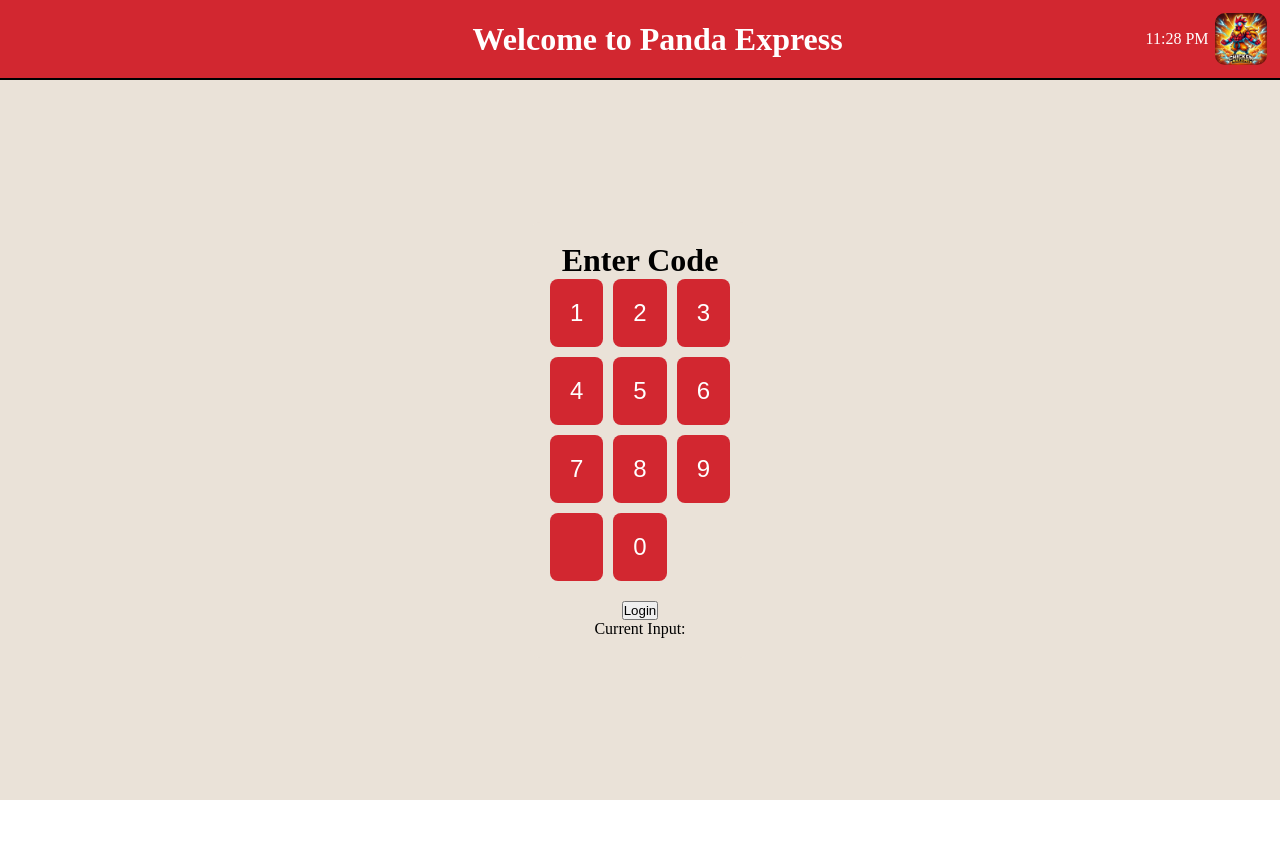
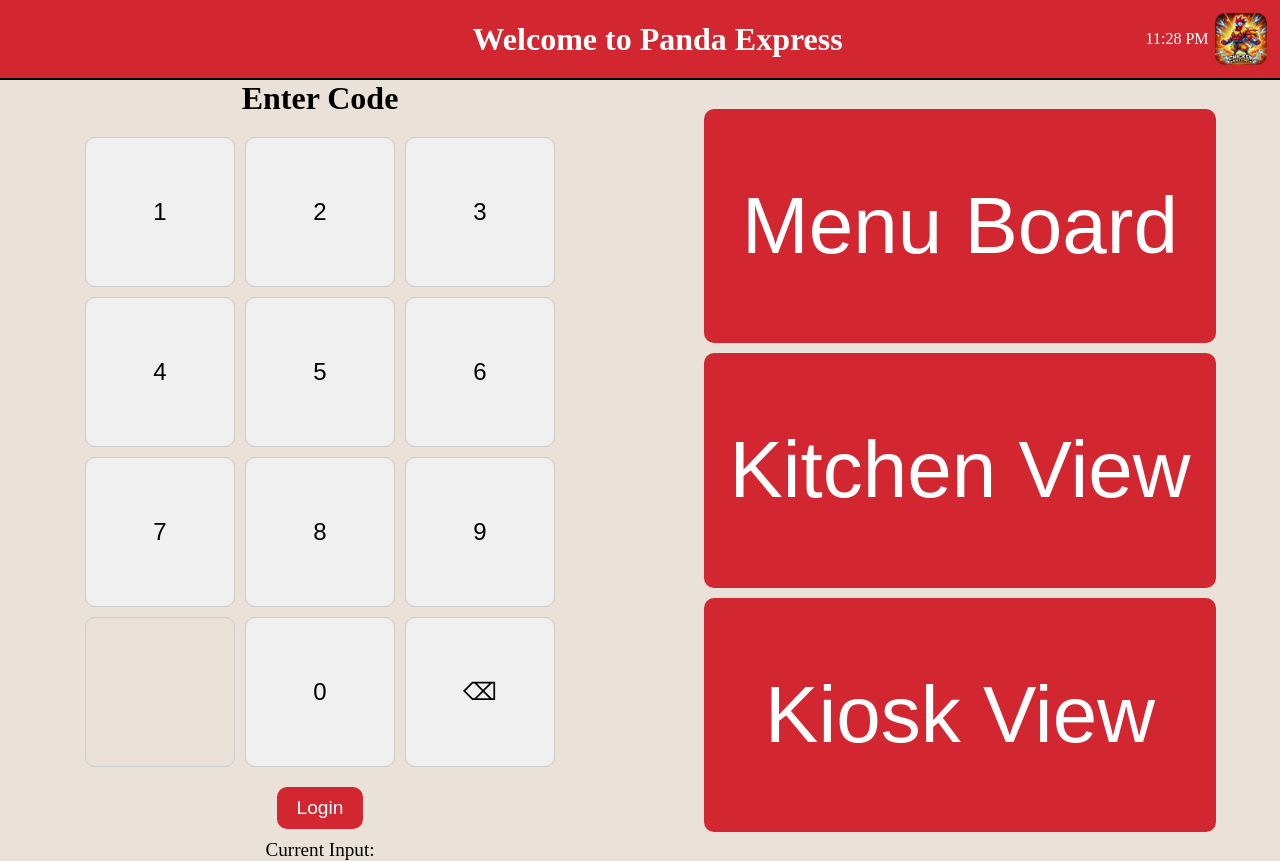
Before and after one commit to aperalta03/Panda-POS-System, a Next.js app: page /login in a window 1280 px wide. Before the commit the page ends 800 px from the top, so only its background shows below. Built offline with nearby package versions, Linux system fonts and the light colour scheme; no server answers.

Commit message:
Better Login System

```diff
--- a/app/context/roleProvider.js
+++ b/app/context/roleProvider.js
@@ -13,7 +13,7 @@
 
     const updateRole = (newRole) => {
         setRole(newRole);
-        localStorage.setItem('role', newRole); // Save role to localStorage
+        localStorage.setItem('role', newRole);
     };
 
     return (
--- a/app/globals.css
+++ b/app/globals.css
@@ -9,6 +9,7 @@
   --text-color-dark: white;
   --background-color: #EAE2D8; /* Panda Express White */
   --primary-color: #D22730; /* Panda Express Red */
+  --primary-color-hover: #a52229;
   --secondary-color: #131313;
   --secondary-color-hover: #292929;
 }
--- a/pages/login.js
+++ b/pages/login.js
@@ -12,6 +12,10 @@
         setInput((prev) => prev + num);
     };
 
+    const handleBackspace = () => {
+        setInput((prev) => prev.slice(0, -1));
+    };
+
     const handleLogin = () => {
         if (input === "01") {
             setRole("manager");
@@ -22,11 +26,12 @@
         } else {
             alert("Invalid Code");
         }
-        setInput(""); // Reset input after login attempt
+        setInput("");
     };
 
     return (
         <div className={styles.mainContainer}>
+            <div className={styles.leftContainer}>
                 <h1>Enter Code</h1>
                 <div className={styles.numpad}>
                     {[1, 2, 3, 4, 5, 6, 7, 8, 9, "", 0].map((num, index) => (
@@ -34,13 +39,29 @@
                             key={index}
                             onClick={() => num !== "" && handleButtonClick(num)}
                             disabled={num === ""}
+                            className={styles.numpadButton}
                         >
                             {num}
                         </button>
                     ))}
+                    <button onClick={handleBackspace} className={styles.backspaceButton}>
+                        ⌫
+                    </button>
                 </div>
-            <button onClick={handleLogin}>Login</button>
-            <div>Current Input: {input}</div>
+                <button className={styles.loginButton} onClick={handleLogin}>Login</button>
+                <div className={styles.inputDisplay}>Current Input: {input}</div>
+            </div>
+            <div className={styles.rightContainer}>
+                <button className={styles.navButton} onClick={() => {setRole("cashier"); router.push('/menu')}}>
+                    Menu Board
+                </button>
+                <button className={styles.navButton} onClick={() => {setRole("cashier"); router.push('/kitchen')}}>
+                    Kitchen View
+                </button>
+                <button className={styles.navButton} onClick={() => {setRole("cashier"); router.push('/kiosk')}}>
+                    Kiosk View
+                </button>
+            </div>
         </div>
     );
 };
--- a/pages/login.module.css
+++ b/pages/login.module.css
@@ -1,58 +1,99 @@
 /* Main Container */
 .mainContainer {
     display: flex;
+    height: 100%;
+    width: 100%;
+    align-items: center;
+    justify-content: center;
+    overflow: hidden;
+}
+/* Left Container */
+.leftContainer {
+    flex: 1;
+    display: flex;
     flex-direction: column;
     align-items: center;
-    padding: 20px;
-    background-color: #EAE2D8;
-    border-radius: 10px;
+    justify-content: center;
+    height: 100%;
+    width: 50%;
 }
-/* Content */
-.h1 {
-    font-size: 1.5rem;
-    margin-bottom: 20px;
-    color: #333;
-}
-/* Numpad */
 .numpad {
     display: grid;
     grid-template-columns: repeat(3, 1fr);
     gap: 10px;
-    margin-bottom: 20px;
-    width: 100%;
-    max-width: 300px;
+    margin-top: 20px;
 }
-.numpad button {
-    background-color: #D22730;
-    color: #FFF;
+.numpadButton {
+    width: 150px;
+    height: 150px;
     font-size: 1.5rem;
-    padding: 20px;
+    background-color: #f0f0f0;
+    border: 1px solid #ccc;
+    border-radius: 10px;
+    cursor: pointer;
+    transition: background-color 0.3s;
+}
+.numpadButton:disabled {
+    background-color: transparent;
+    cursor: default;
+}
+.numpadButton:hover {
+    background-color: #ddd;
+}
+.backspaceButton {
+    width: 150px;
+    height: 150px;
+    font-size: 1.5rem;
+    background-color: #f0f0f0;
+    border: 1px solid #ccc;
+    border-radius: 10px;
+    cursor: pointer;
+    transition: background-color 0.3s;
+}
+.backspaceButton:hover {
+    background-color: #ffb3b3;
+}
+.loginButton {
+    margin-top: 20px;
+    padding: 10px 20px;
+    font-size: 1.2rem;
+    border-radius: 10px;
+    cursor: pointer;
+    background-color: var(--primary-color);
+    color: white;
     border: none;
-    border-radius: 8px;
+    transition: background-color 0.3s;
+}
+.loginButton:hover {
+    background-color: var(--primary-color-hover);
+}
+.inputDisplay {
+    margin-top: 10px;
+    font-size: 1.2rem;
+}
+/* Right Container */
+.rightContainer {
+    flex: 1;
+    display: flex;
+    flex-direction: column;
+    align-items: center;
+    justify-content: center;
+    gap: 10px;
+    height: 100%;
+    width: 50%;
+}
+.navButton {
+    width: 80%;
+    height: 30%;
+    font-size: 5rem;
+    background-color: var(--primary-color);
+    color: white;
+    border: none;
+    border-radius: 10px;
     cursor: pointer;
-    transition: background-color 0.3s ease;
+    transition: background-color 0.3s;
+    text-align: center;
 }
-.numpad button:hover {
-    background-color: #B71C24;
+.navButton:hover {
+    background-color: var(--primary-color-hover);
 }
-.numpad button:active {
-    background-color: #A1191F;
-}
-/* Bottom */
-.button {
-    background-color: #333;
-    color: #FFF;
-    font-size: 1rem;
-    padding: 10px 20px;
-    border: none;
-    border-radius: 8px;
-    cursor: pointer;
-    margin-top: 10px;
-    transition: background-color 0.3s ease;
-}
-.button:hover {
-    background-color: #555;
-}
-.button:active {
-    background-color: #222;
-}
```
Also changed, not shown: pages/kiosk.js (added, +12 -0 lines), pages/kitchen.js (added, +12 -0 lines), pages/menu.js (added, +12 -0 lines), pages/kiosk.module.css (added), pages/kitchen.module.css (added), pages/menu.module.css (added). Lines whose indentation alone changed are shown as unchanged.
